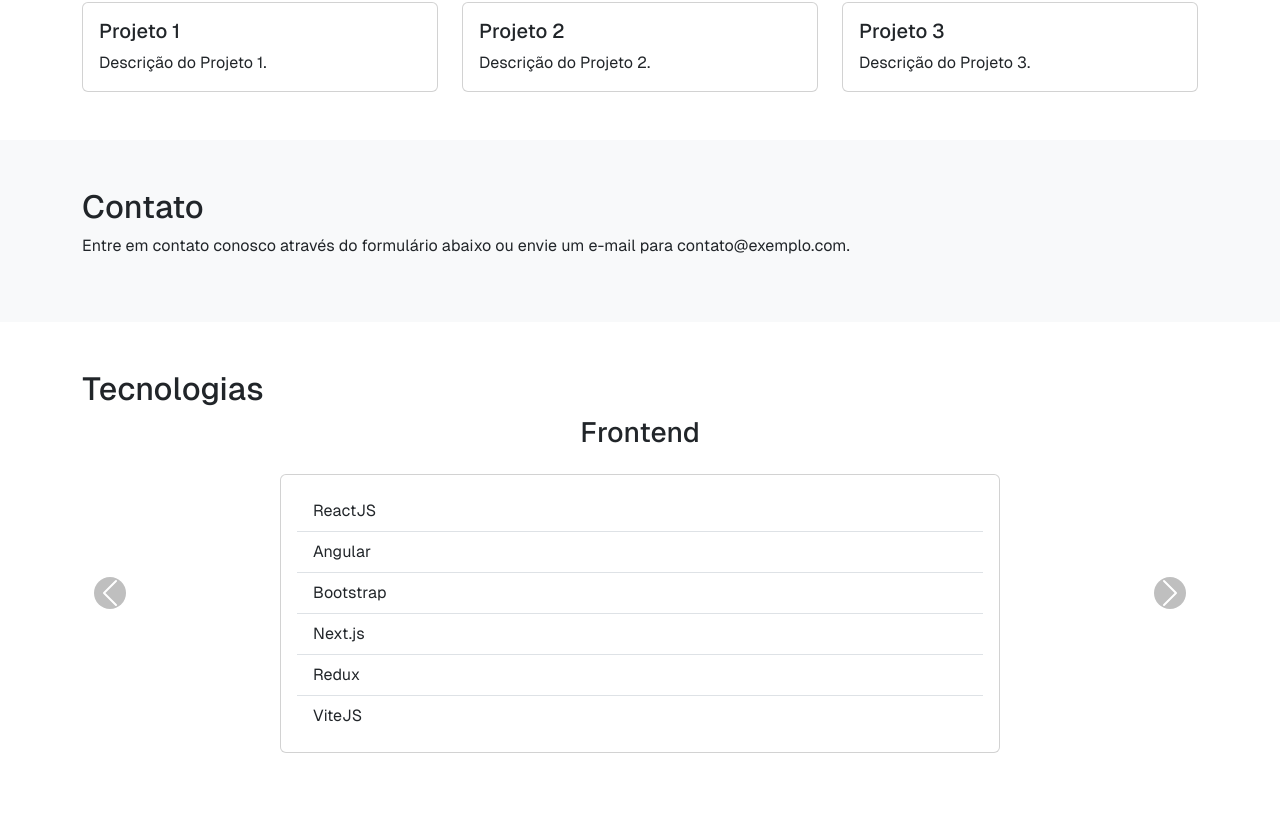
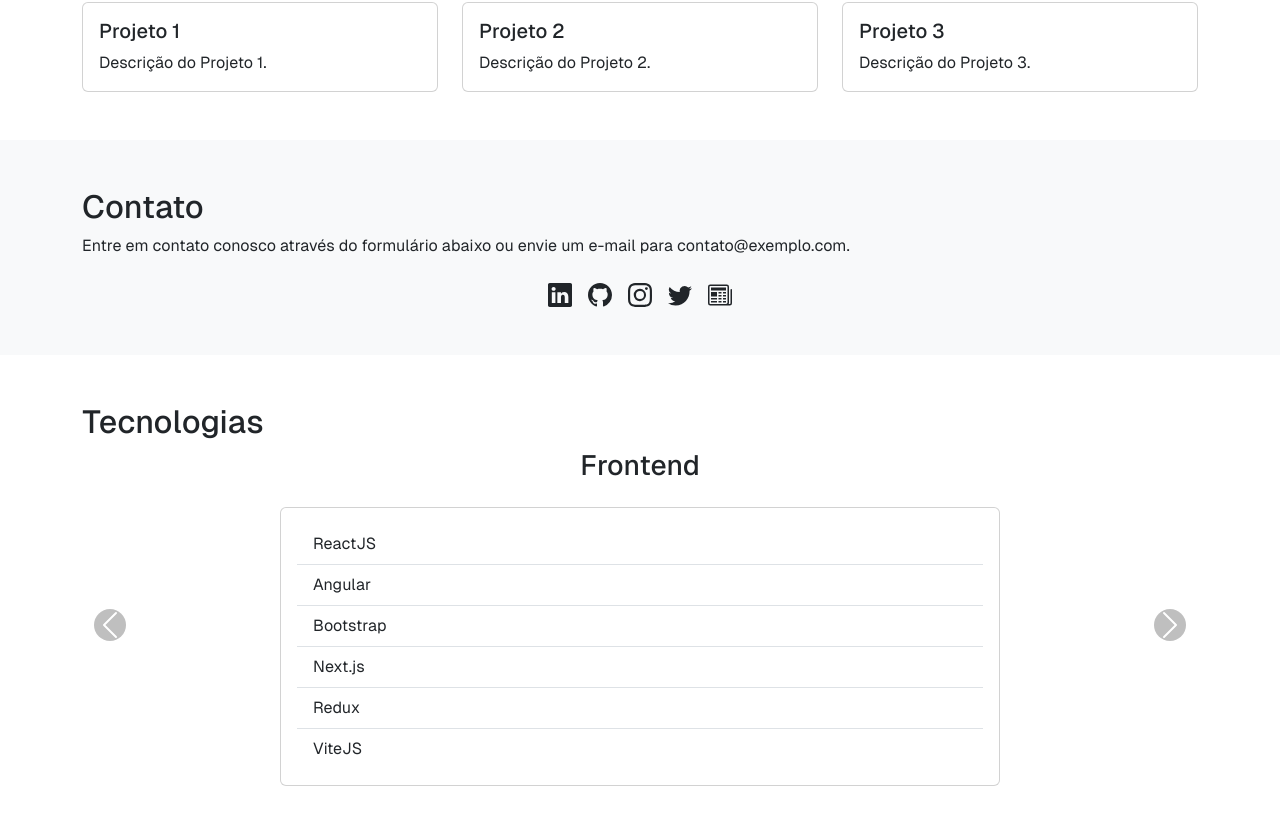
Before and after one commit to esalanguerra/esalanguerra.com.br, a Next.js app: page / in a window 1280 px wide. Shown: the part 1136-1960 px from the top of the page. Built offline with nearby package versions, Linux system fonts and the light colour scheme.

Commit message:
Adicionando icones de redes sociais

```diff
--- a/package.json
+++ b/package.json
@@ -13,6 +13,7 @@
     "next": "14.2.11",
     "react": "^18",
     "react-bootstrap": "^2.10.4",
+    "react-bootstrap-icons": "^1.11.4",
     "react-dom": "^18"
   },
   "devDependencies": {
--- a/src/app/components/ContactSection.js
+++ b/src/app/components/ContactSection.js
@@ -1,4 +1,5 @@
-import { Container } from "react-bootstrap";
+import { Container, Row, Col } from "react-bootstrap";
+import { Linkedin, Github, Instagram, Twitter, Newspaper } from 'react-bootstrap-icons';
 
 const ContactSection = () => {
   return (
@@ -6,7 +7,27 @@ const ContactSection = () => {
       <Container>
         <h2>Contato</h2>
         <p>Entre em contato conosco através do formulário abaixo ou envie um e-mail para contato@exemplo.com.</p>
-        {/* Adicione um formulário de contato aqui */}
+
+        {/* Adicionando ícones de redes sociais */}
+        <Row className="text-center mt-4">
+          <Col>
+            <a href="https://www.linkedin.com/in/seu-perfil" target="_blank" rel="noopener noreferrer" className="text-dark">
+              <Linkedin size={24} className="mx-2" />
+            </a>
+            <a href="https://github.com/seu-perfil" target="_blank" rel="noopener noreferrer" className="text-dark">
+              <Github size={24} className="mx-2" />
+            </a>
+            <a href="https://www.instagram.com/seu-perfil" target="_blank" rel="noopener noreferrer" className="text-dark">
+              <Instagram size={24} className="mx-2" />
+            </a>
+            <a href="https://twitter.com/seu-perfil" target="_blank" rel="noopener noreferrer" className="text-dark">
+              <Twitter size={24} className="mx-2" />
+            </a>
+            <a href="https://tabnews.com.br/seu-perfil" target="_blank" rel="noopener noreferrer" className="text-dark">
+              <Newspaper size={24} className="mx-2" />
+            </a>
+          </Col>
+        </Row>
       </Container>
     </section>
   )
```
Also changed, not shown: 1 other file (tests, documents, lock files or other folders).
